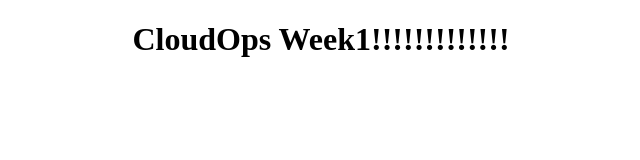
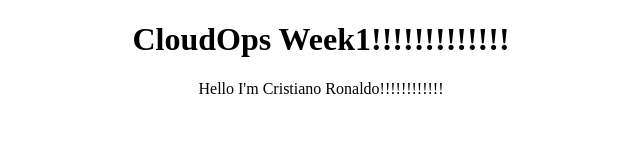
Before and after one commit to SaadOps/10WeeksOfCloudops, a plain HTML site: page index.html in a window 1280 px wide. Shown: the whole page, without its empty margins (319-959 px from the left). Drawn offline with Linux system fonts and the light colour scheme.

Commit message:
Update index.html

```diff
--- a/index.html
+++ b/index.html
@@ -8,5 +8,6 @@
 </head>
 <body>
     <center><h1>CloudOps Week1!!!!!!!!!!!!!</h1></center>
+    <center> Hello I'm Cristiano Ronaldo!!!!!!!!!!!!</center>
 </body>
 </html>
```
